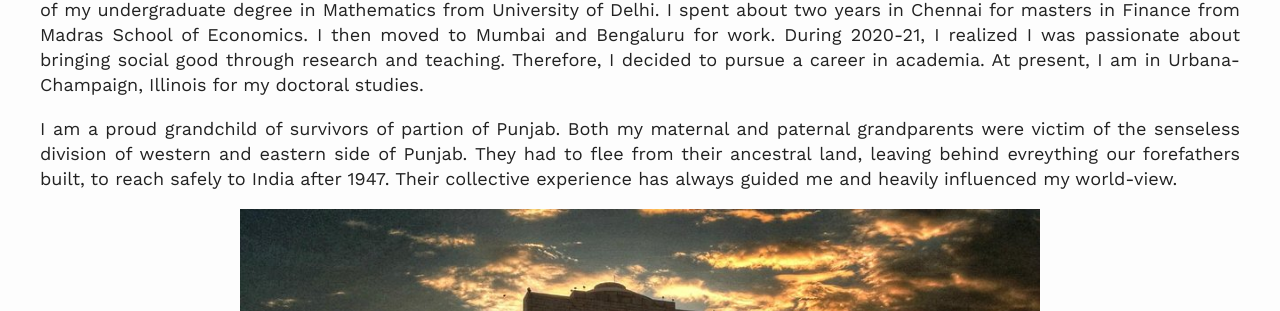
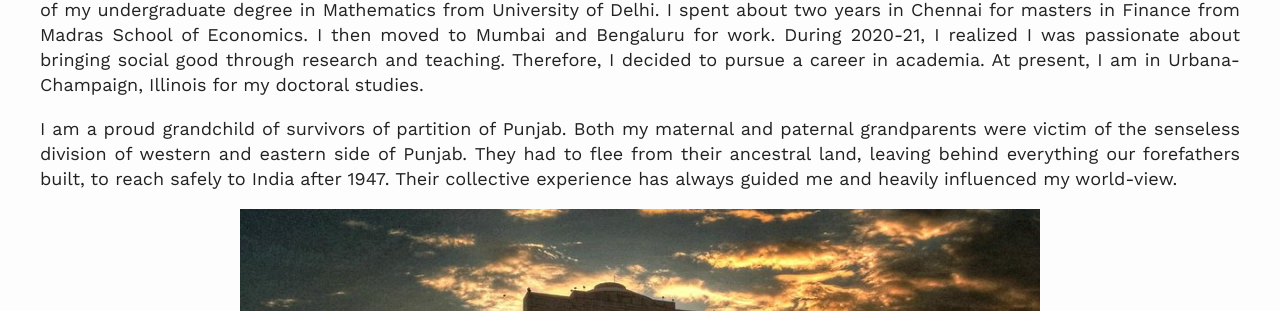
Before and after one commit to divijkohli/divijkohli.github.io, a Jekyll site: the page built from _pages/aboutme.md, in a window 1280 px wide and 900 px high. Shown: the part 250-561 px from the top of the window. Built offline with Jekyll 4.4.1, drawn with Linux system fonts in a browser that asks for light colours; nearby versions of some CDN libraries.

Commit message:
Update aboutme.md

```diff
--- a/_pages/aboutme.md
+++ b/_pages/aboutme.md
@@ -10,7 +10,7 @@ permalink: /aboutme/
 
 
 
-<p align="justify"> I am a proud grandchild of survivors of partion of Punjab. Both my maternal and paternal grandparents were victim of the senseless division of western and eastern side of Punjab. They had to flee from their ancestral land, leaving behind evreything our forefathers built, to reach safely to India after 1947. Their collective experience has always guided me and heavily influenced my world-view.  </p>
+<p align="justify"> I am a proud grandchild of survivors of partition of Punjab. Both my maternal and paternal grandparents were victim of the senseless division of western and eastern side of Punjab. They had to flee from their ancestral land, leaving behind everything our forefathers built, to reach safely to India after 1947. Their collective experience has always guided me and heavily influenced my world-view.  </p>
 <div style="text-align: center;">
     <img src="{{ site.baseurl }}/assets/images/delhi.jpg" alt="" width="800">
 </div>
```
